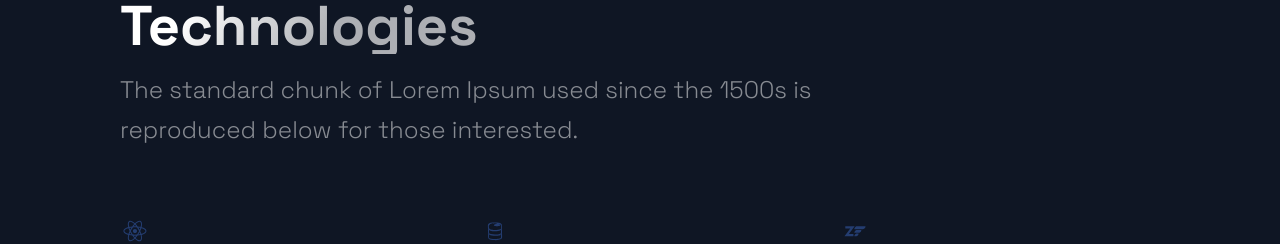
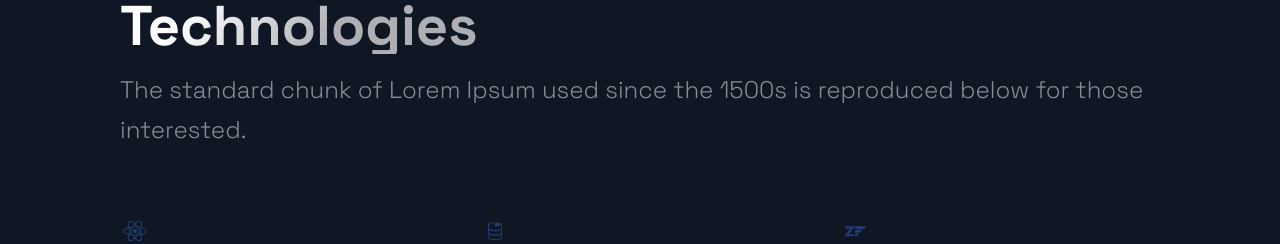
Before and after one commit to yougonnagetyours/my-developer-portfolio, a Next.js app: page / in a window 1280 px wide. Shown: the part 1308-1552 px from the top of the page. Built offline with nearby package versions, Linux system fonts and the light colour scheme.

Commit message:
style hero .

```diff
--- a/src/components/Hero/HeroStyles.js
+++ b/src/components/Hero/HeroStyles.js
@@ -2,9 +2,6 @@ import styled from 'styled-components';
 
 export const LeftSection = styled.div`
   width: 100%;
-  display: flex;
-  flex-direction: column;
-  justify-content: center;
 
   @media ${(props) => props.theme.breakpoints.sm} {
     width: 80%;
--- a/src/styles/GlobalComponents/index.js
+++ b/src/styles/GlobalComponents/index.js
@@ -55,7 +55,8 @@ export const SectionTitle = styled.h2`
 `
 
 export const SectionText = styled.p`
-  max-width: 800px;
+  max-width: 1040px;
+  margin: 0 auto;
   font-size: 24px;
   line-height: 40px;
   font-weight: 300;
```
